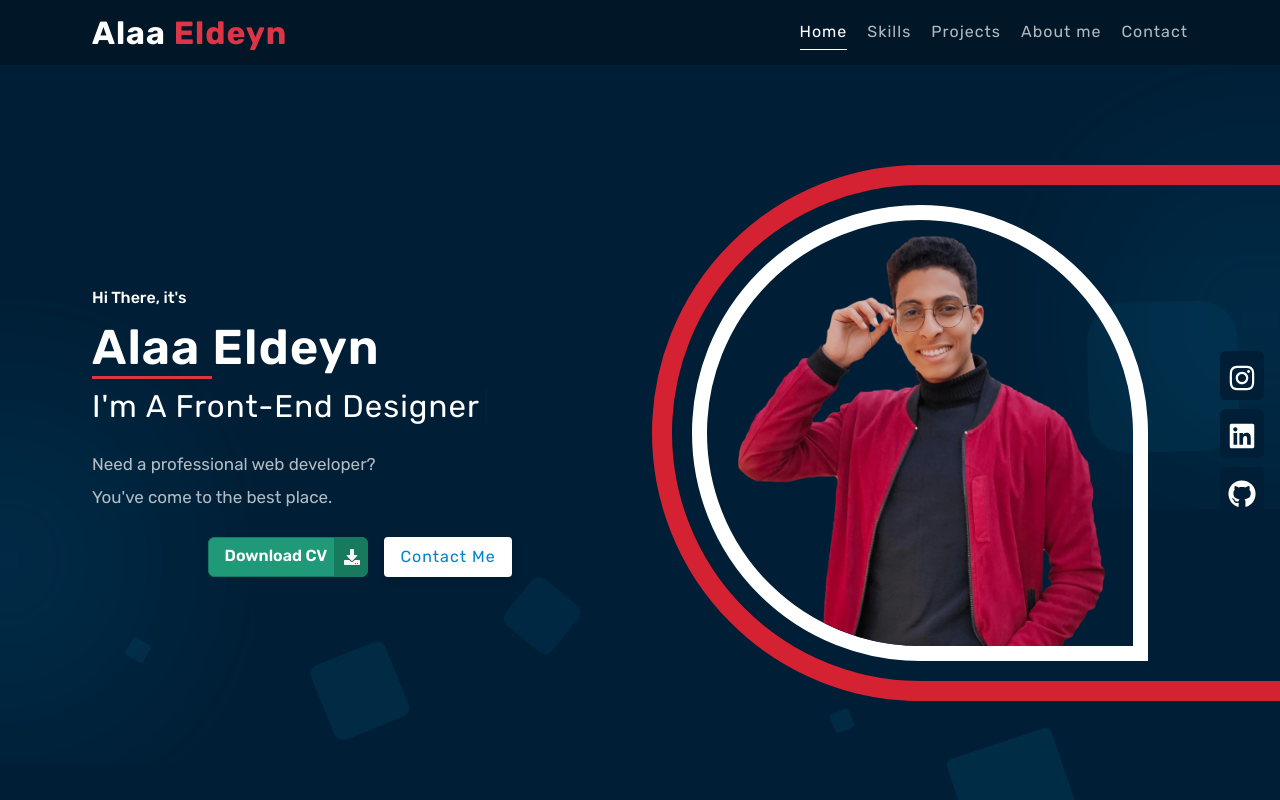
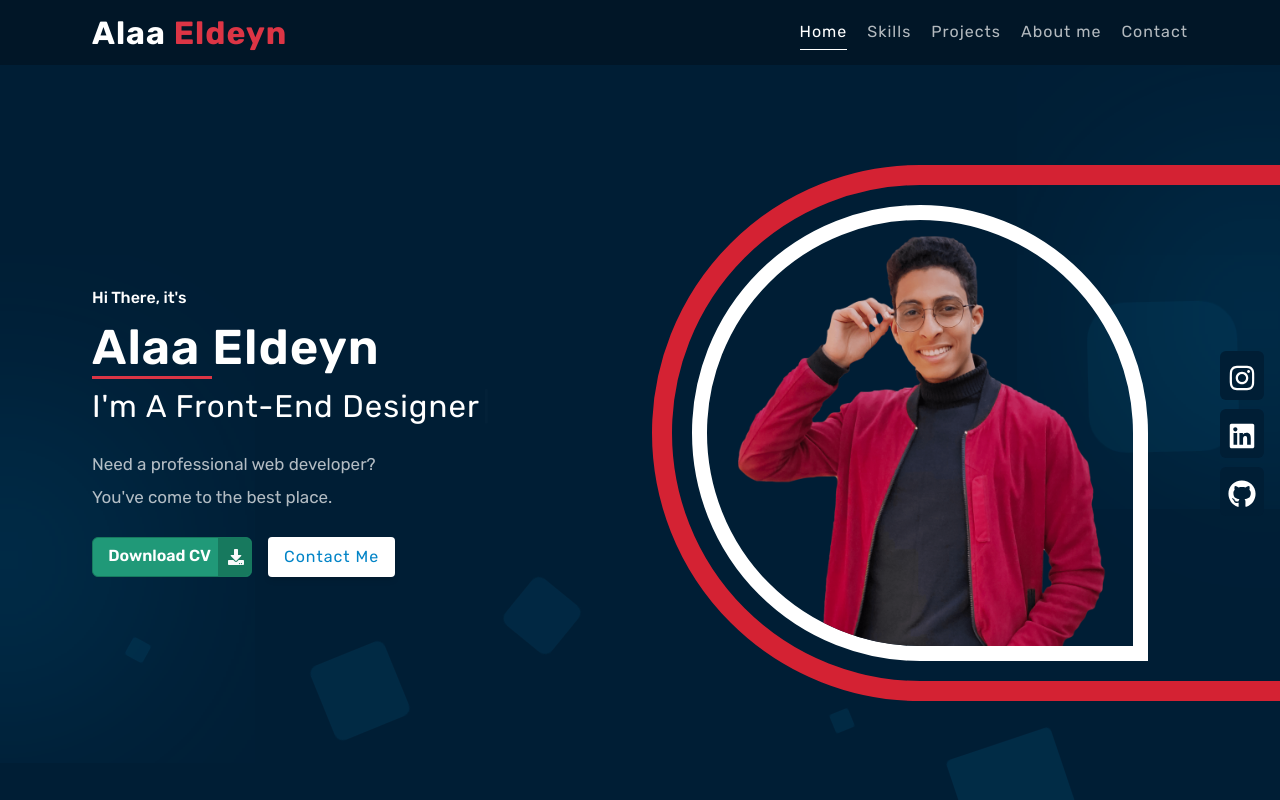
Before and after one commit to Alaa-Eldeyn/Portfolio, a React (Vite) app: page / in a window 1280 px wide. Shown: the top 800 px of the page. Built offline with nearby package versions, Linux system fonts and the light colour scheme.

Commit message:
Update responsive

```diff
--- a/src/Pages/Home.jsx
+++ b/src/Pages/Home.jsx
@@ -69,7 +69,7 @@ const Home = () => {
                 </motion.p>
               ))}
               <MobileHomeSocial />
-              <div className="d-flex gap-3 mt-4 btn-container justify-content-center align-items-center">
+              <div className="d-flex gap-3 mt-4 btn-container justify-content-lg-start justify-content-center align-items-center">
                 <motion.a
                   variants={welcomeTitle}
                   initial={"hidden"}
```
